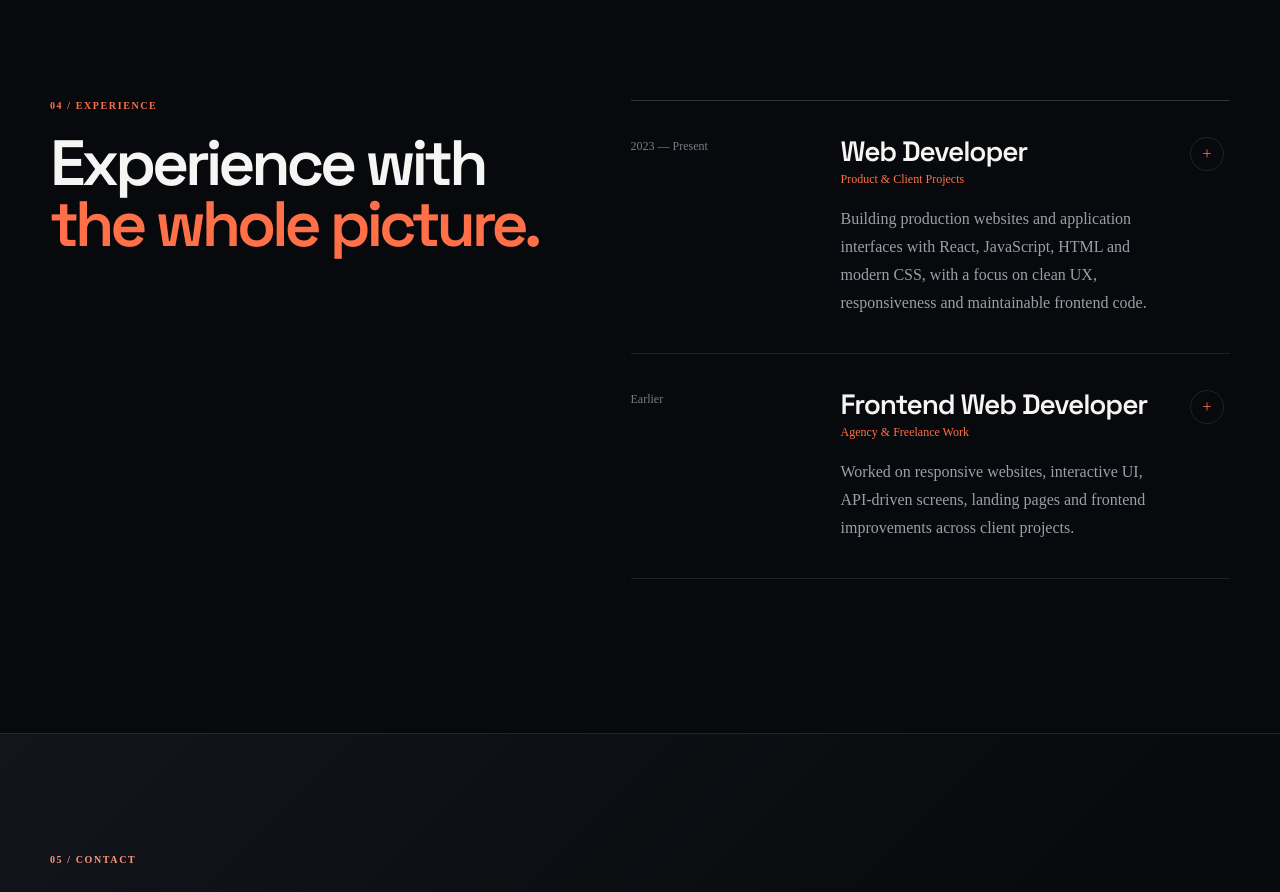
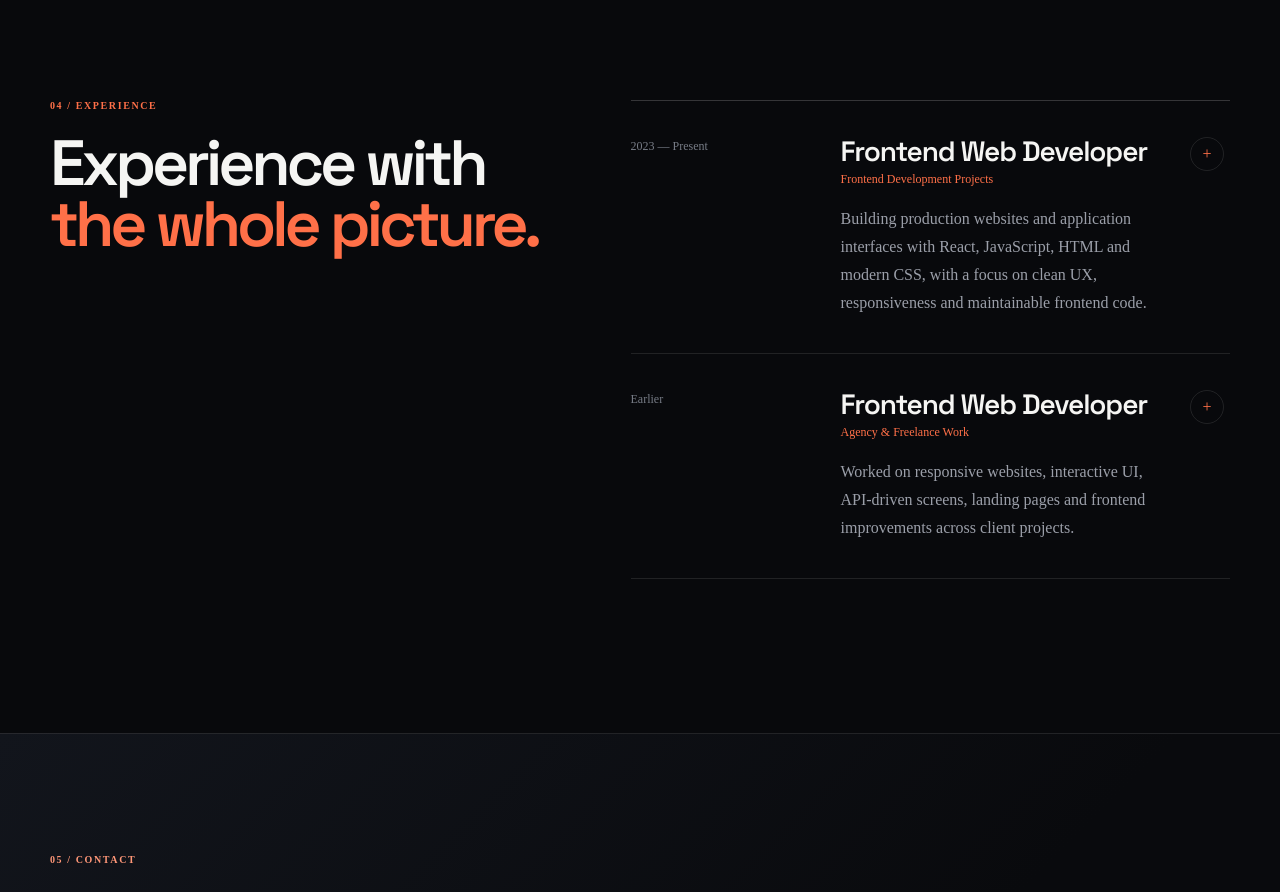
Before and after one commit to Ajay02934/ajay-sharma-frontend, a React (Vite) app: page / in a window 1280 px wide. Shown: the part 3760-4652 px from the top of the page. Built offline with nearby package versions, Linux system fonts and the light colour scheme.

Commit message:
Change role title to Frontend Web Developer

```diff
--- a/src/App.jsx
+++ b/src/App.jsx
@@ -46,8 +46,8 @@ const projects = [
 const experiences = [
   {
     year: '2023 — Present',
-    title: 'Web Developer',
-    company: 'Product & Client Projects',
+    title: 'Frontend Web Developer',
+    company: 'Frontend Development Projects',
     text: 'Building production websites and application interfaces with React, JavaScript, HTML and modern CSS, with a focus on clean UX, responsiveness and maintainable frontend code.',
   },
   {
```
